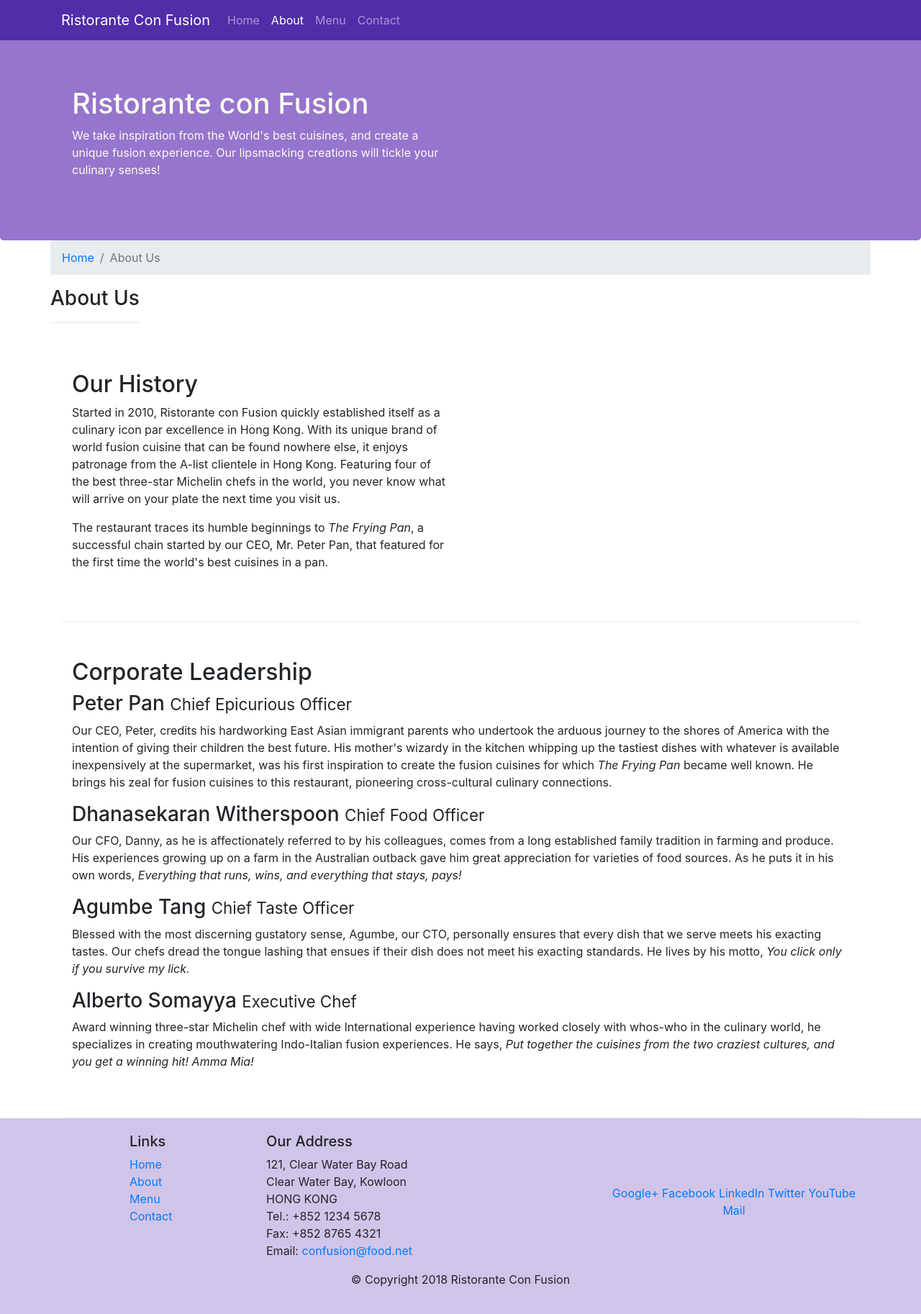
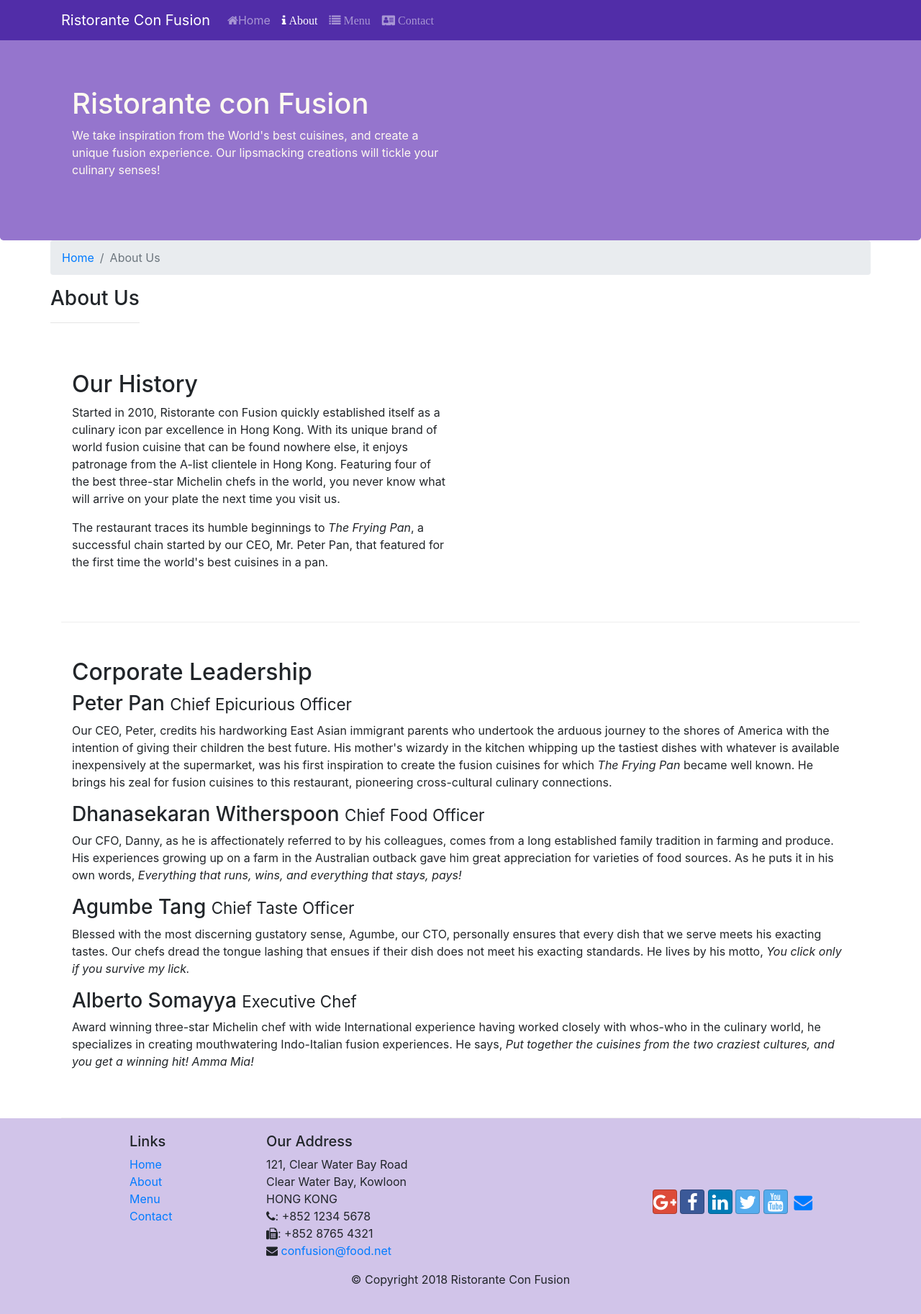
Before and after one commit to lmedury01/BootstrapWebsite, a website: page aboutus.html in a window 1280 px wide. Shown: the whole page at 72% size. Drawn offline with nearby package versions, Linux system fonts and the light colour scheme.

Commit message:
Icon Fonts

```diff
--- a/aboutus.html
+++ b/aboutus.html
@@ -10,6 +10,8 @@
 
     <!-- Bootstrap CSS -->
     <link rel="stylesheet" href="node_modules/bootstrap/dist/css/bootstrap.min.css">
+    <link rel="stylesheet" href="node_modules/font-awesome/css/font-awesome.min.css">
+    <link rel="stylesheet" href="node_modules/bootstrap-social/bootstrap-social.css">
     <link rel="stylesheet" href="css/styles.css">
 </head>
 
@@ -22,10 +24,10 @@
            <a class="navbar-brand" href="#">Ristorante Con Fusion</a>
            <div class="collapse navbar-collapse" id="Navbar">
                 <ul class="navbar-nav mr-auto">
-                    <li class="nav-item "><a class="nav-link" href="index.html">Home</a></li>
-                    <li class="nav-item active"><a class="nav-link" href="./aboutus.html">About</a></li>
-                    <li class="nav-item"><a class="nav-link" href="#">Menu</a></li>
-                    <li class="nav-item"><a class="nav-link" href="#">Contact</a></li>
+                    <li class="nav-item "><a class="nav-link" href="index.html"><span class="fa fa-home"></span>Home</a></li>
+                    <li class="nav-item active"><a class="nav-link" href="./aboutus.html"><span class="fa fa-info"> About</a></li>
+                    <li class="nav-item"><a class="nav-link" href="#"><span class="fa fa-list"> Menu</a></li>
+                    <li class="nav-item"><a class="nav-link" href="#"><span class="fa fa-address-card"> Contact</a></li>
                 </ul>
             </div>
         </div>
@@ -100,19 +102,19 @@
 		              121, Clear Water Bay Road<br>
 		              Clear Water Bay, Kowloon<br>
 		              HONG KONG<br>
-		              Tel.: +852 1234 5678<br>
-		              Fax: +852 8765 4321<br>
-		              Email: <a href="mailto:confusion@food.net">confusion@food.net</a>
+		              <i class="fa fa-phone"></i>: +852 1234 5678<br>
+		              <i class="fa fa-fax"></i>: +852 8765 4321<br>
+		              <i class="fa fa-envelope"></i><a href="mailto:confusion@food.net"> confusion@food.net</a>
 		           </address>
                 </div>
                 <div class="col-12 col-sm-4 align-self-center">
                     <div class="text-center">
-                        <a href="http://google.com/+">Google+</a>
-                        <a href="http://www.facebook.com/profile.php?id=">Facebook</a>
-                        <a href="http://www.linkedin.com/in/">LinkedIn</a>
-                        <a href="http://twitter.com/">Twitter</a>
-                        <a href="http://youtube.com/">YouTube</a>
-                        <a href="mailto:">Mail</a>
+                        <a class="btn btn-social-icon btn-google" href="http://google.com/+"><i class="fa fa-google-plus"></i></a>
+                        <a class="btn btn-social-icon btn-facebook" href="http://www.facebook.com/profile.php?id="><i class="fa fa-facebook"></i></a>
+                        <a class="btn btn-social-icon btn-linkedin" href="http://www.linkedin.com/in/"><i class="fa fa-linkedin"></i></a>
+                        <a class="btn btn-social-icon btn-twitter" href="http://twitter.com/"><i class="fa fa-twitter"></i></a>
+                        <a class="btn btn-social-icon btn-twitter" href="http://youtube.com/"><i class="fa fa-youtube"></i></a>
+                        <a class="btn btn-social-icon btn-gmail" href="mailto:"><i class="fa fa-envelope"></i></a>
                     </div>
                 </div>
            </div>
--- a/package.json
+++ b/package.json
@@ -15,6 +15,8 @@
   },
   "dependencies": {
     "bootstrap": "^4.0.0",
+    "bootstrap-social": "^5.1.1",
+    "font-awesome": "^4.7.0",
     "jquery": "^3.3.1",
     "popper.js": "^1.12.9"
   }
```
Also changed, not shown: index.html (+20 -18 lines), 1 other file.
